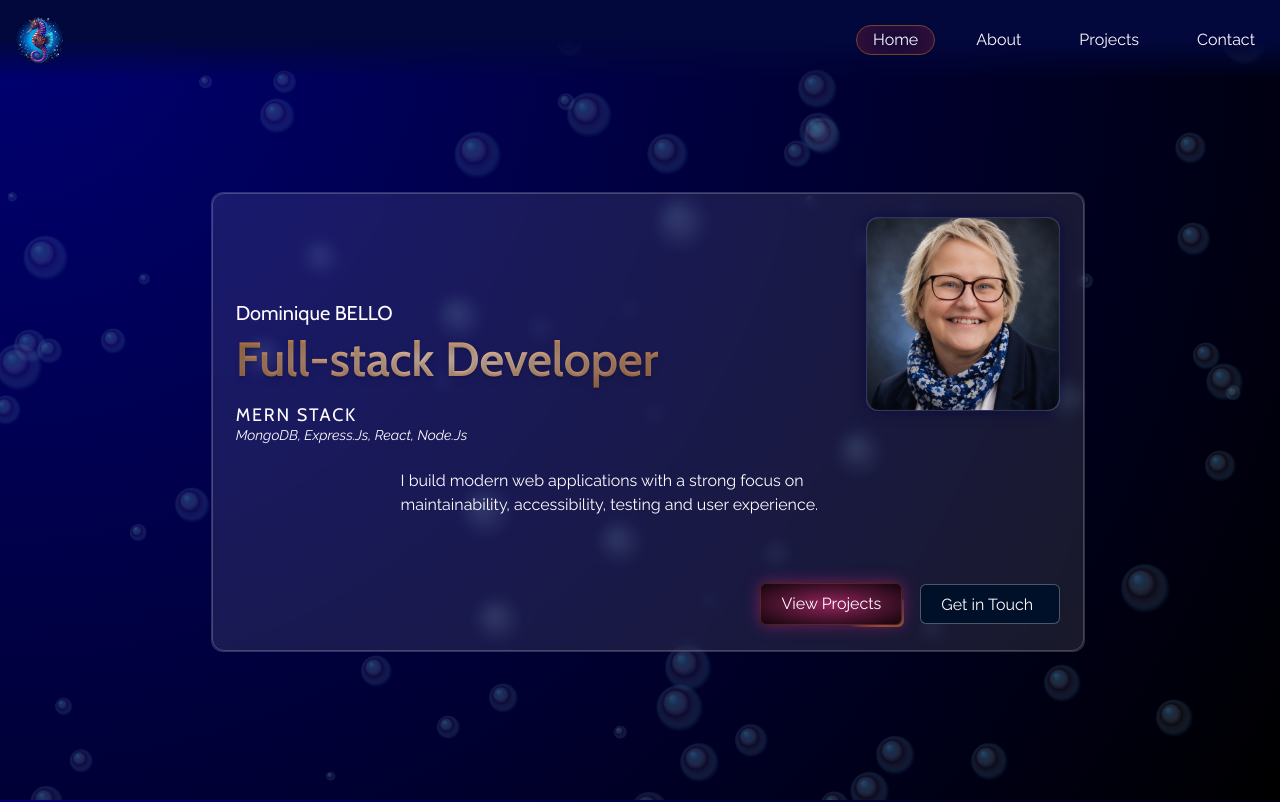
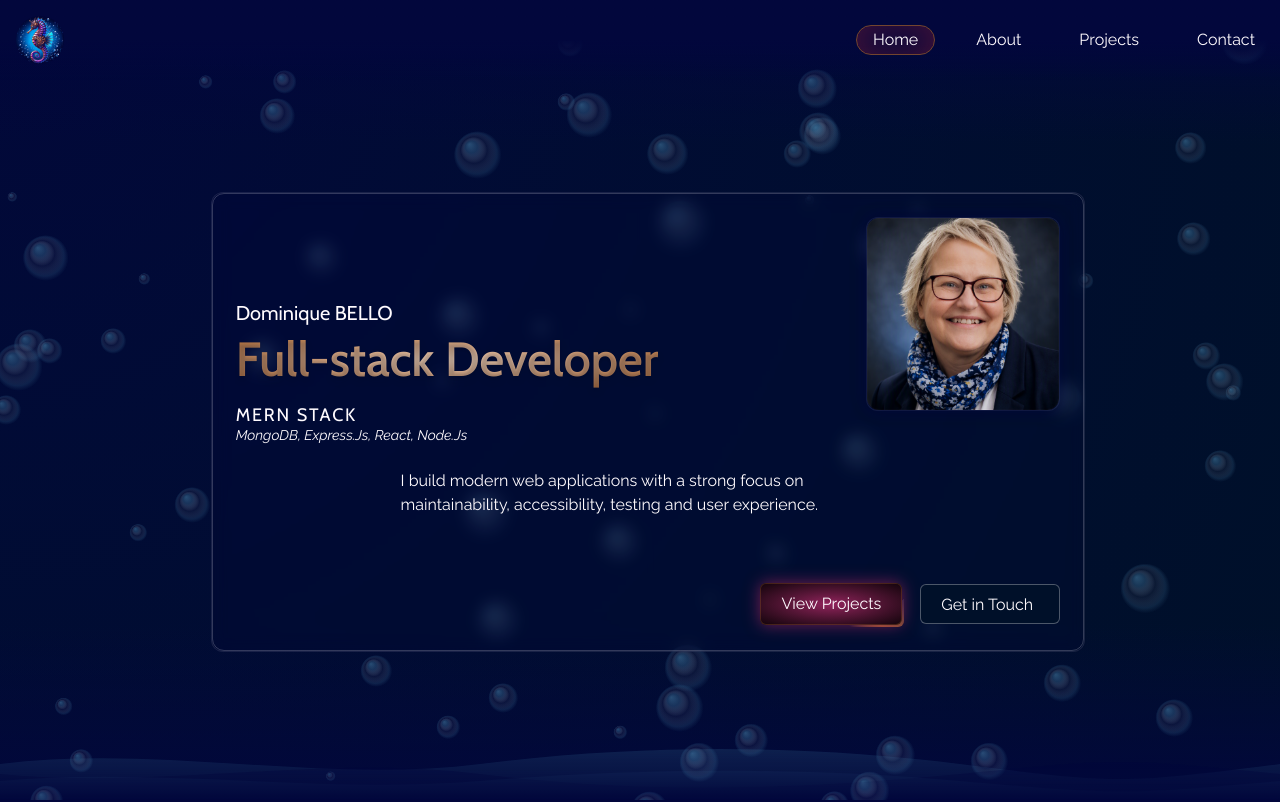
Before and after one commit to Catevika/catevika-portfolio-2027, a React (Vite) app: page / in a window 1280 px wide. Shown: the top 802 px of the page. Built offline with nearby package versions, Linux system fonts and the light colour scheme; no server answers.

Commit message:
Add a SectionWave separator

```diff
--- a/src/components/About.tsx
+++ b/src/components/About.tsx
@@ -1,6 +1,7 @@
 import { professionalJourney } from "../data/professional-journey";
 import { skills } from "../data/skills";
 import type { Item, Job, Skill } from "../types";
+import SectionWave from "./SectionWave";
 
 function About() {
   return (
@@ -43,6 +44,7 @@ function About() {
           ))}
         </div>
       </div>
+      <SectionWave />
     </section>
   );
 }
--- a/src/components/Contact.tsx
+++ b/src/components/Contact.tsx
@@ -6,6 +6,7 @@ import {
   LuMapPin,
   LuSend,
 } from "react-icons/lu";
+import SectionWave from "./SectionWave";
 
 const accessKey = import.meta.env.VITE_WEB3FORMS_ACCESS_KEY as string;
 
@@ -204,6 +205,7 @@ function Contact() {
           </form>
         </div>
       </div>
+      <SectionWave />
     </section>
   );
 }
--- a/src/components/Hero.tsx
+++ b/src/components/Hero.tsx
@@ -1,4 +1,5 @@
 import HeroBackground from "./HeroBackground";
+import SectionWave from "./SectionWave";
 
 function Hero() {
   return (
@@ -49,6 +50,7 @@ function Hero() {
           </div>
         </div>
       </div>
+      <SectionWave />
     </section>
   );
 }
--- a/src/components/Projects.tsx
+++ b/src/components/Projects.tsx
@@ -1,9 +1,12 @@
+import SectionWave from "./SectionWave";
+
 function Projects() {
   return (
     <section id="projects" aria-labelledby="projects-heading">
       <div className="projects-container">
         <h2 id="projects-heading">Featured Projects</h2>
       </div>
+      <SectionWave />
     </section>
   );
 }
--- /dev/null
+++ b/src/components/SectionWave.tsx
@@ -0,0 +1,29 @@
+function SectionWave() {
+  return (
+    <svg
+      aria-hidden="true"
+      focusable="false"
+      className="section-wave pointer-events-none absolute inset-x-0 bottom-0 z-1 h-16 w-full"
+      viewBox="0 0 1440 64"
+      preserveAspectRatio="none"
+    >
+      <path
+        d="M0 28C180 8 360 48 540 28S900 8 1080 28s180 20 360 0V64H0Z"
+        fill="var(--color-cyan)"
+        opacity="0.18"
+      />
+      <path
+        d="M0 38C180 54 360 18 540 38S900 54 1080 38s180-16 360 0V64H0Z"
+        fill="var(--color-navy)"
+        opacity="0.42"
+      />
+      <path
+        d="M0 45C180 31 360 58 540 45S900 31 1080 45s180 14 360 0V64H0Z"
+        fill="var(--color-cyan)"
+        opacity="0.12"
+      />
+    </svg>
+  );
+}
+
+export default SectionWave;
--- a/src/index.css
+++ b/src/index.css
@@ -139,7 +139,7 @@
 
 @layer utilities {
 	.glass-card {
-		@apply bg-white/10 backdrop-blur-sm border border-white/10 rounded-xl before:content-[""] before:absolute before:inset-0 before:rounded-xl before:border before:border-white/20;
+		@apply bg-navy/10 backdrop-blur-sm border border-white/10 rounded-xl before:content-[""] before:absolute before:inset-0 before:rounded-xl before:border before:border-white/20;
 	}
 
 	.glass-menu {
@@ -157,8 +157,23 @@
 
 @layer components {
 	main > section {
-		@apply px-2 pb-2 bg-radial-[circle_at_left_top,navy_-10%,black_100%] bg-no-repeat;
+		@apply relative px-2 pb-2 bg-radial-[circle_at_left_top,navy_-10%,black_100%] bg-no-repeat;
+		background-image:
+			linear-gradient(
+				to bottom,
+				var(--color-navy) 0%,
+				transparent 18%,
+				transparent 78%,
+				var(--color-navy) 100%
+			),
+			radial-gradient(circle at left top, var(--color-navy) -10%, var(--color-black) 100%);
 	}
+
+	.section-wave {
+		-webkit-mask-image: linear-gradient(to bottom, black 20%, transparent 100%);
+		mask-image: linear-gradient(to bottom, black 20%, transparent 100%);
+	}
+
 	#menu-button {
 		@apply fixed top-6 left-6 sm:hidden z-11;
 	}
@@ -404,7 +419,7 @@
 	}
 
 	#contact {
-		@apply min-h-dvh z-0 overflow-x-hidden pb-6 sm:pb-0;
+		@apply min-h-dvh z-0 overflow-x-hidden pb-16;
 
 		h1 {
 			@apply text-shadow-black/10 text-shadow-lg mt-2 mb-0;
```
